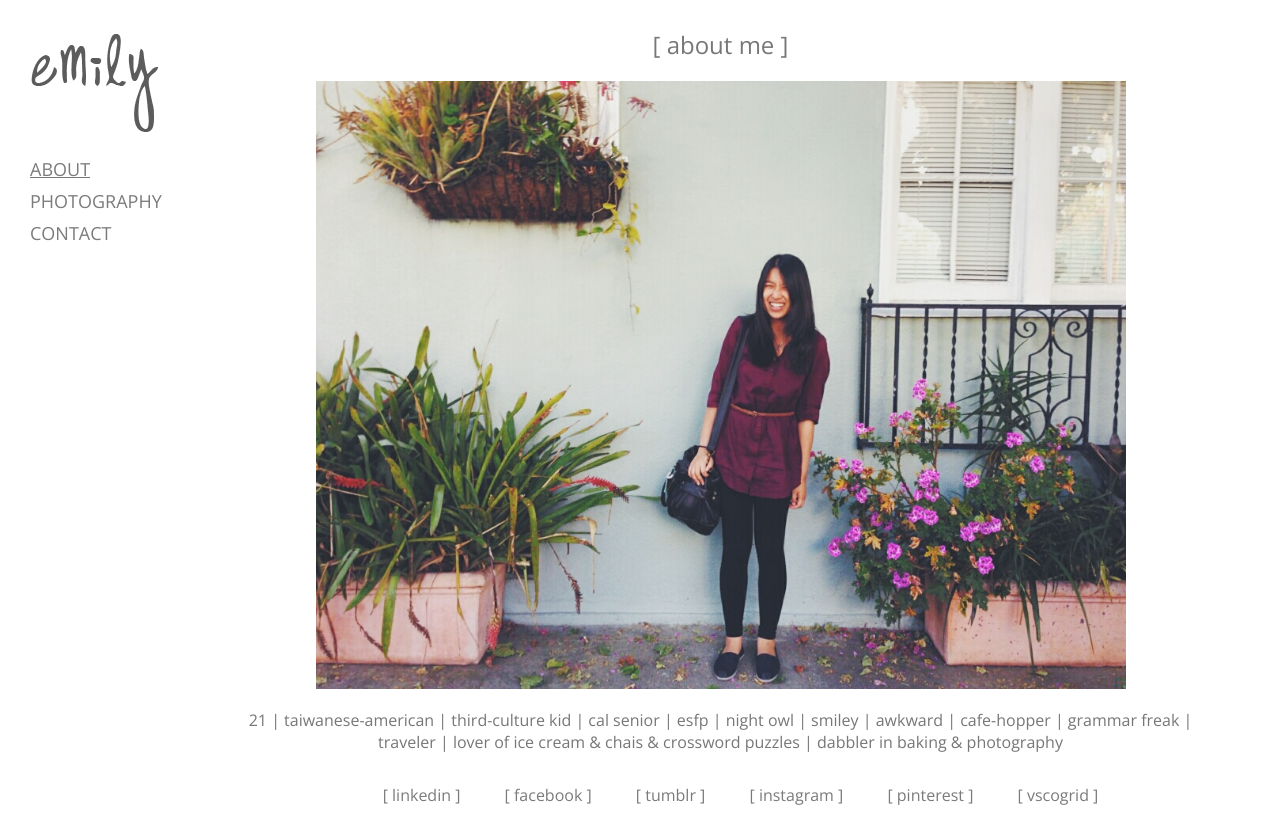
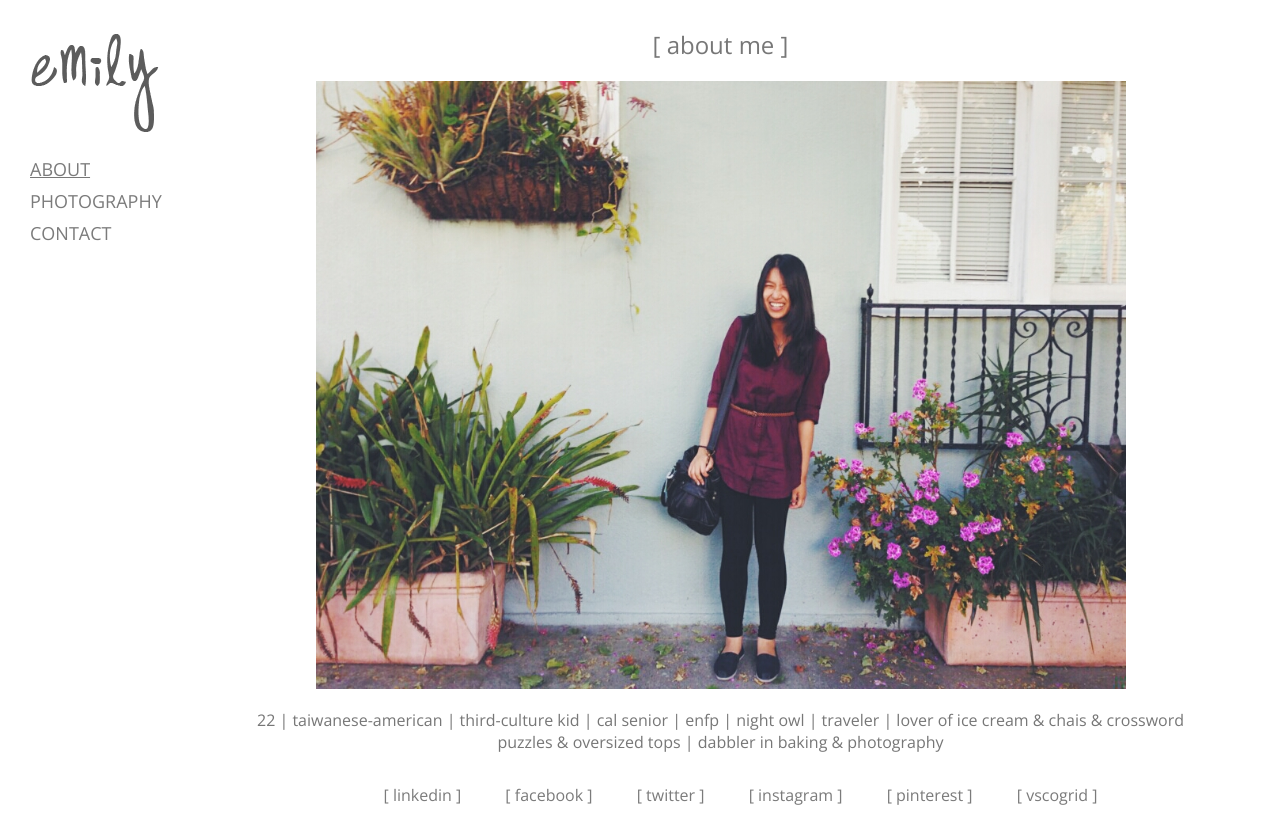
Before and after one commit to emilylai/photography-website-design, a plain HTML site: page index.html in a window 1280 px wide. Drawn offline with nearby package versions, Linux system fonts and the light colour scheme.

Commit message:
info update
updated description & social media links

```diff
--- a/index.html
+++ b/index.html
@@ -28,13 +28,13 @@
 	<div id = "container">
 		<div class = "title">[ about me ]</div>
 		<img src = "assets/about.jpg" id = "about-photo">
-		<div id = "about">21 | taiwanese-american | third-culture kid | cal senior | esfp | night owl | smiley | awkward | cafe-hopper | grammar freak | traveler | lover of ice cream & chais & crossword puzzles | dabbler in baking & photography</div>
+		<div id = "about">22 | taiwanese-american | third-culture kid | cal senior | enfp | night owl | traveler | lover of ice cream & chais & crossword puzzles & oversized tops | dabbler in baking & photography</div>
 
 		<div id = "links">
 			<ul>
 				<li class = "links-items grow"><a href = "http://www.linkedin.com/in/emilyrlai">[ linkedin ]</a></li>
 				<li class = "links-items grow"><a href = "http://www.facebook.com/emi.lai">[ facebook ]</a></li>
-				<li class = "links-items grow"><a href = "http://onehugfitsall.tumblr.com">[ tumblr ]</a></li>
+				<li class = "links-items grow"><a href = "http://twitter.com/emilyyylai">[ twitter ]</a></li>
 				<li class = "links-items grow"><a href = "http://www.instagram.com/emilyyylai">[ instagram ]</a></li>
 				<li class = "links-items grow"><a href = "http://www.pinterest.com/onehugfitsall">[ pinterest ]</a></li>
 				<li class = "links-items grow"><a href = "http://emilai.vsco.co">[ vscogrid ]</a></li>
```
